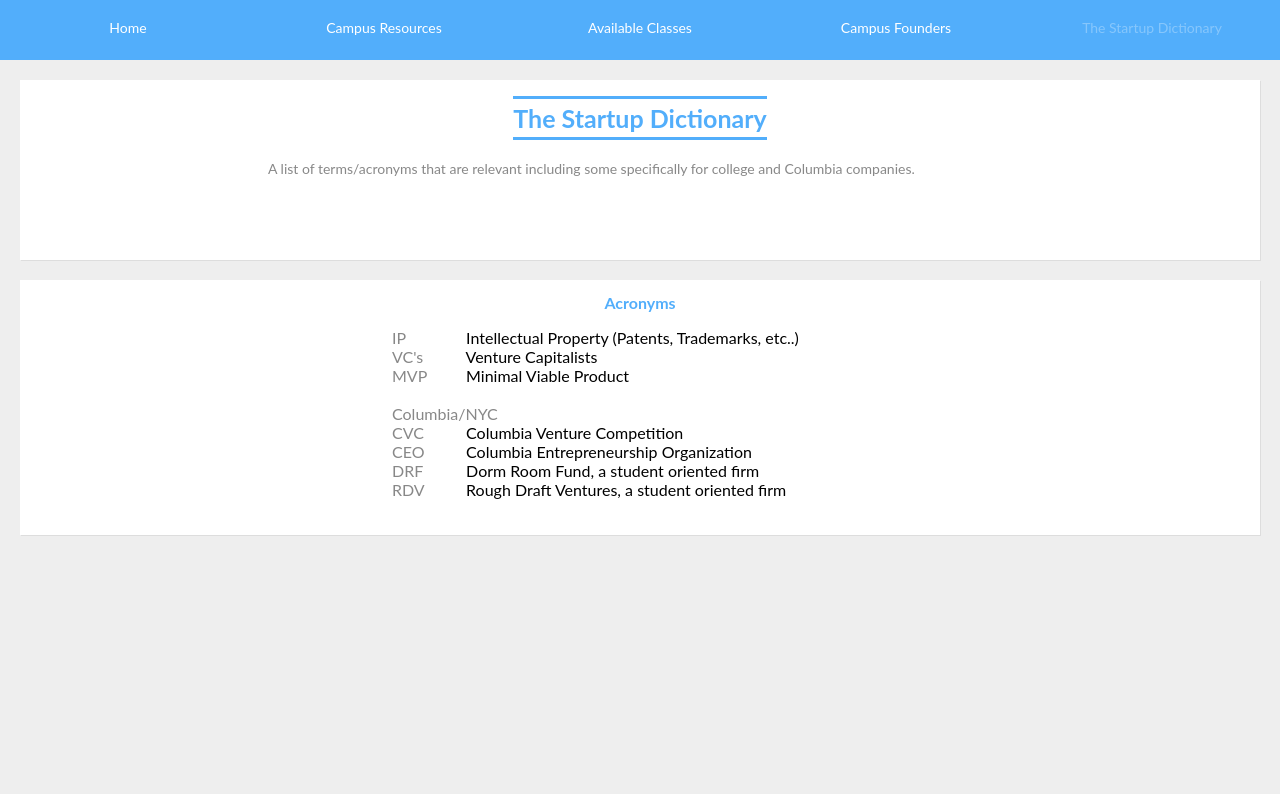
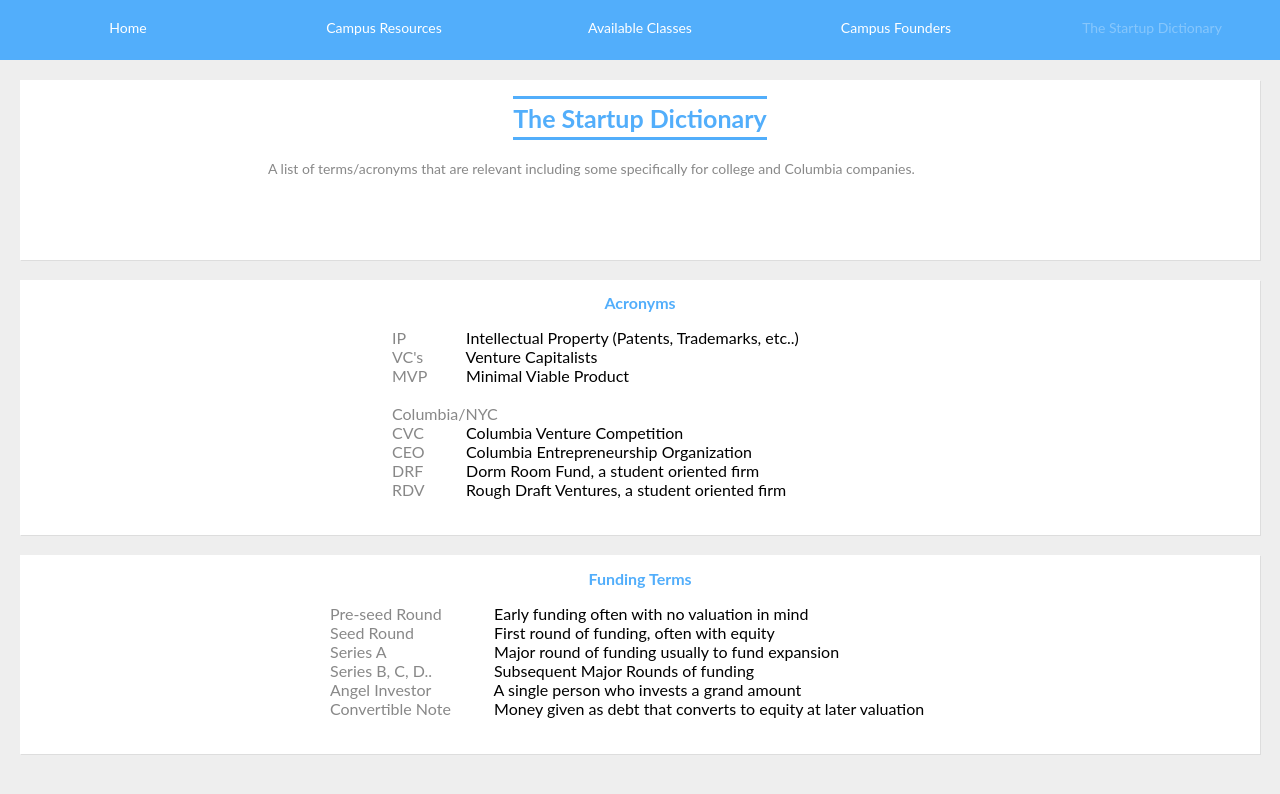
Before and after one commit to soyouwanttostartastartup/soyouwanttostartastartup, a plain HTML site: page vocab.html in a window 1280 px wide. Drawn offline with Linux system fonts and the light colour scheme.

Commit message:
adding more dicts

```diff
--- a/style.css
+++ b/style.css
@@ -425,10 +425,21 @@ section[name="courses"] > p{
   text-align: left;
 }
 
+
+section[name="courses"].funding > p{
+  width:50%;
+  margin-left:25%;
+  text-align: left;
+}
+
 section[name="courses"] > p > span{
   width:70px;
   color:#888;
   display: inline-block;
+}
+
+section[name="courses"].funding > p > span{
+  width:160px;
 }
 
 section[name="resources_info"]{
--- a/vocab.html
+++ b/vocab.html
@@ -35,6 +35,22 @@
 
 </section>
 
+<section name="courses" class="funding">
+  <h1>Funding Terms</h1>
+  <p>
+  <span>Pre-seed Round </span> Early funding often with no valuation in mind<br>
+  <span>Seed Round </span> First round of funding, often with equity<br>
+  <span>Series A </span> Major round of funding usually to fund expansion<br>
+  <span>Series B, C, D.. </span> Subsequent Major Rounds of funding<br>
+  <span>Angel Investor </span> A single person who invests a grand amount<br>
+  <span>Convertible Note </span> Money given as debt that converts to equity at later valuation<br>
+
+
+  </p>
+
+
+</section>
+
 </div>
 
 </body>
```
